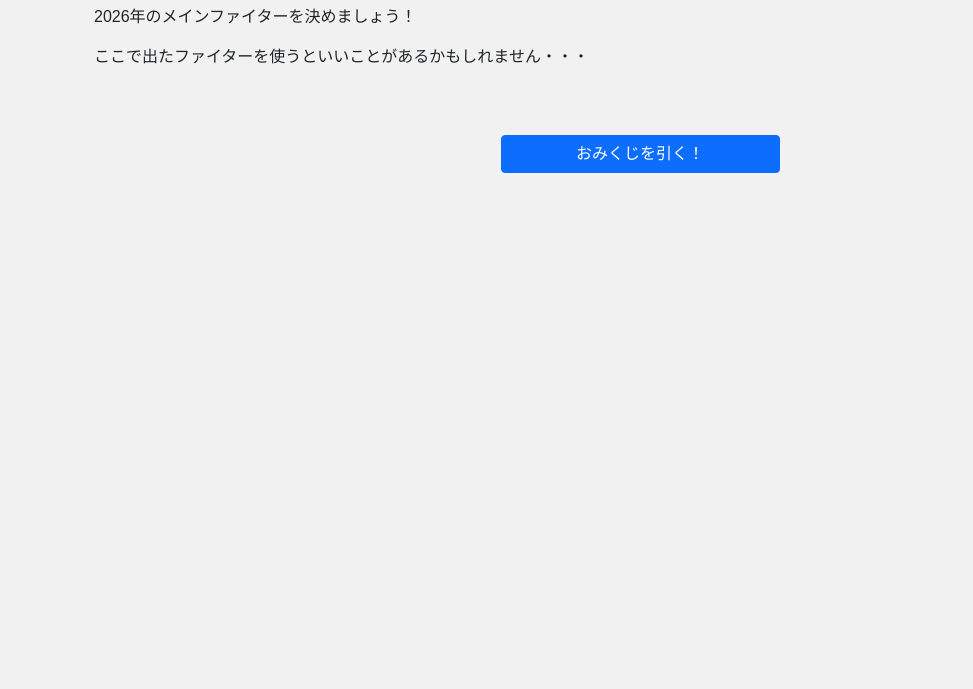
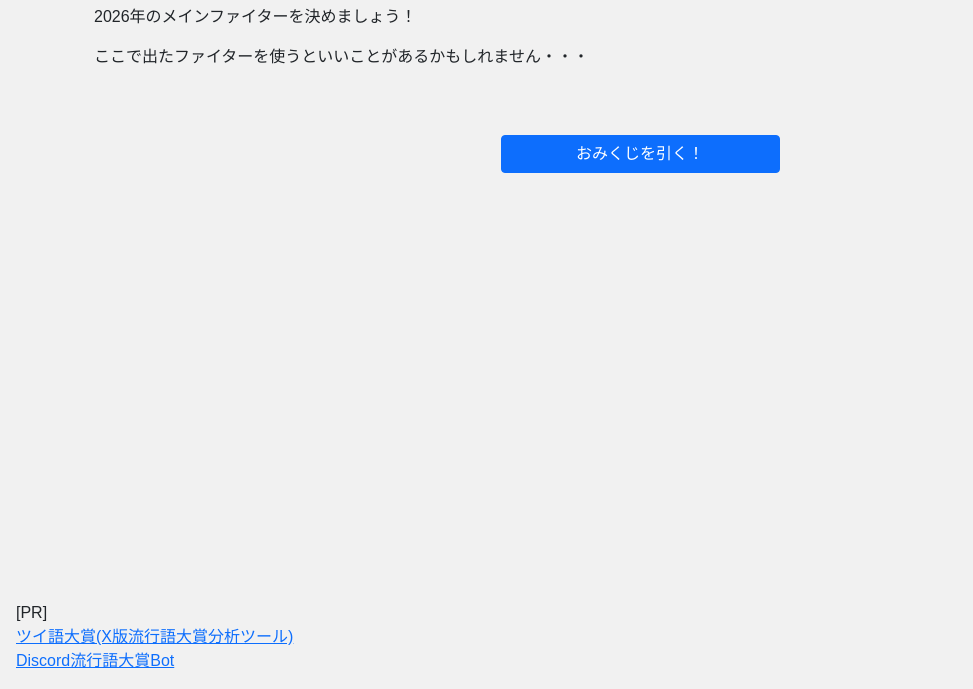
Before and after one commit to yadokari1130/MainFighterOmikuji, a plain HTML site: page index.html in a window 1280 px wide. Shown: the part 111-800 px from the top of the page, without its empty margins (0-973 px from the left). Drawn offline with nearby package versions, Linux system fonts and the light colour scheme.

Commit message:
PRを追加

```diff
--- a/index.html
+++ b/index.html
@@ -42,6 +42,18 @@
 			</div>
 		</div>
 	</div>
+
+	<footer class="fixed-bottom p-3">
+		<div class="" style="height: 100%">
+			<div>[PR]</div>
+		</div>
+		<div>
+			<a href="https://x-buzzword-analyzer.yadokari1130.com" target="_blank">ツイ語大賞(X版流行語大賞分析ツール)</a>
+		</div>
+		<div>
+			<a href="https://github.com/yadokari1130/DiscordBuzzwordAnalyzer-Doc?tab=readme-ov-file" target="_blank">Discord流行語大賞Bot</a>
+		</div>
+	</footer>
 </body>
 <script type="text/javascript">
 	let fighers_ja = [
```
